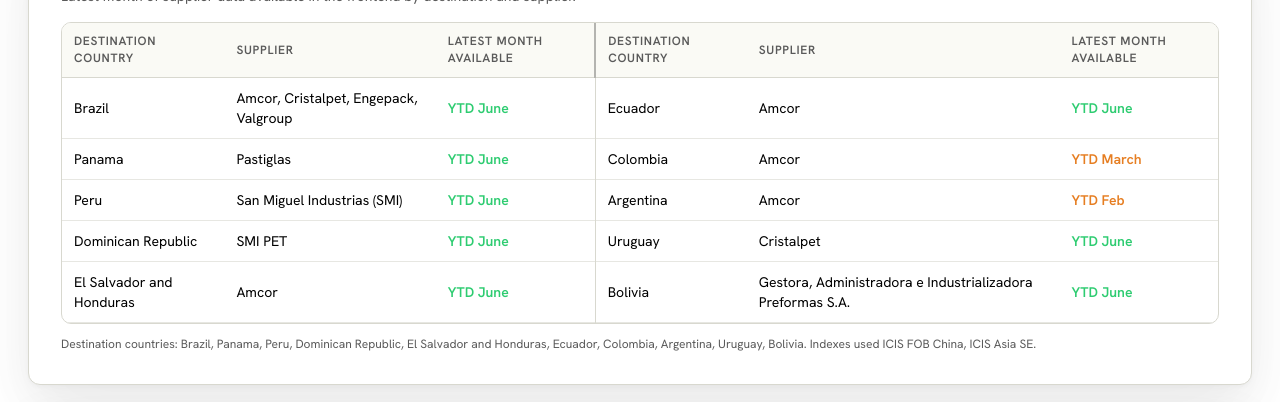
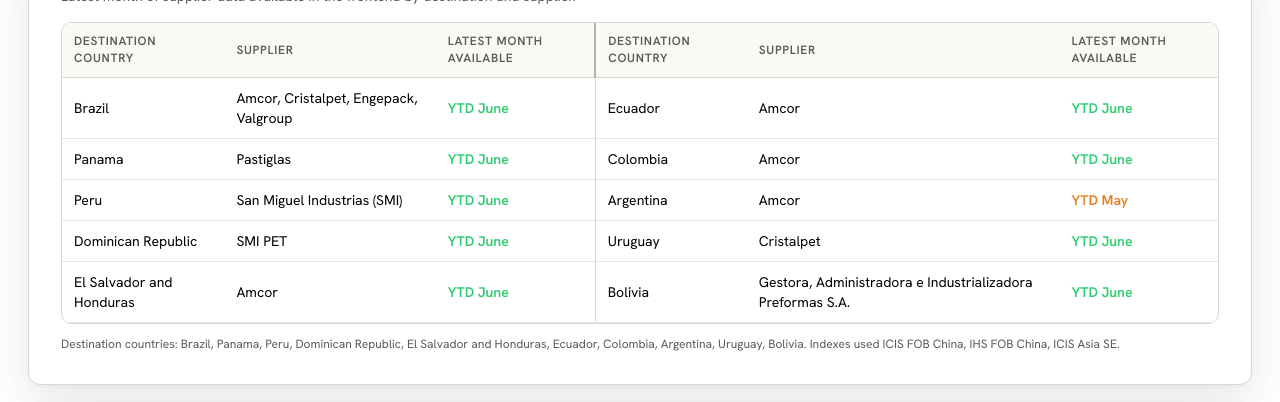
Before and after one commit to Naren2ds/PET_Resin_Cost, a React (Vite) app in the folder apps/frontend/: page / in a window 1280 px wide. Shown: the part 1420-1822 px from the top of the page. Built offline with nearby package versions, Linux system fonts and the light colour scheme; no server answers.

Commit message:
Trends And Landing Page Changes

```diff
--- a/apps/frontend/src/pages/LandingPage.tsx
+++ b/apps/frontend/src/pages/LandingPage.tsx
@@ -207,9 +207,9 @@
                         ["Brazil", "Amcor, Cristalpet, Engepack, Valgroup", "YTD June"],
                         ["Ecuador", "Amcor", "YTD June"],
                         ["Panama", "Pastiglas", "YTD June"],
-                        ["Colombia", "Amcor", "YTD March"],
+                        ["Colombia", "Amcor", "YTD June"],
                         ["Peru", "San Miguel Industrias (SMI)", "YTD June"],
-                        ["Argentina", "Amcor", "YTD Feb"],
+                        ["Argentina", "Amcor", "YTD May"],
                         ["Dominican Republic", "SMI PET", "YTD June"],
                         ["Uruguay", "Cristalpet", "YTD June"],
                         ["El Salvador and Honduras", "Amcor", "YTD June"],
@@ -250,7 +250,7 @@
                 </table>
               </div>
               <p className="mt-3 text-xs text-muted-foreground">
-                Destination countries: Brazil, Panama, Peru, Dominican Republic, El Salvador and Honduras, Ecuador, Colombia, Argentina, Uruguay, Bolivia. Indexes used ICIS FOB China, ICIS Asia SE.
+                Destination countries: Brazil, Panama, Peru, Dominican Republic, El Salvador and Honduras, Ecuador, Colombia, Argentina, Uruguay, Bolivia. Indexes used ICIS FOB China, IHS FOB China, ICIS Asia SE.
               </p>
             </section>
 
```
